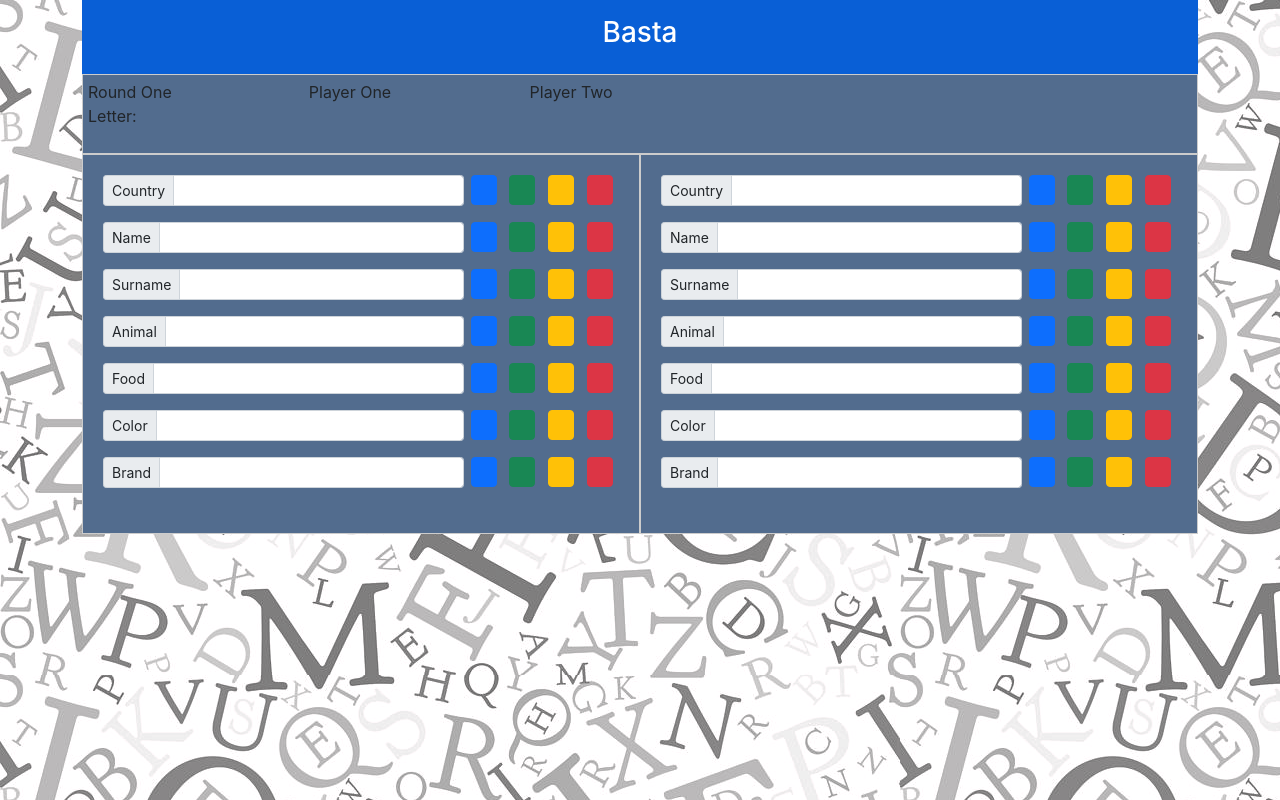
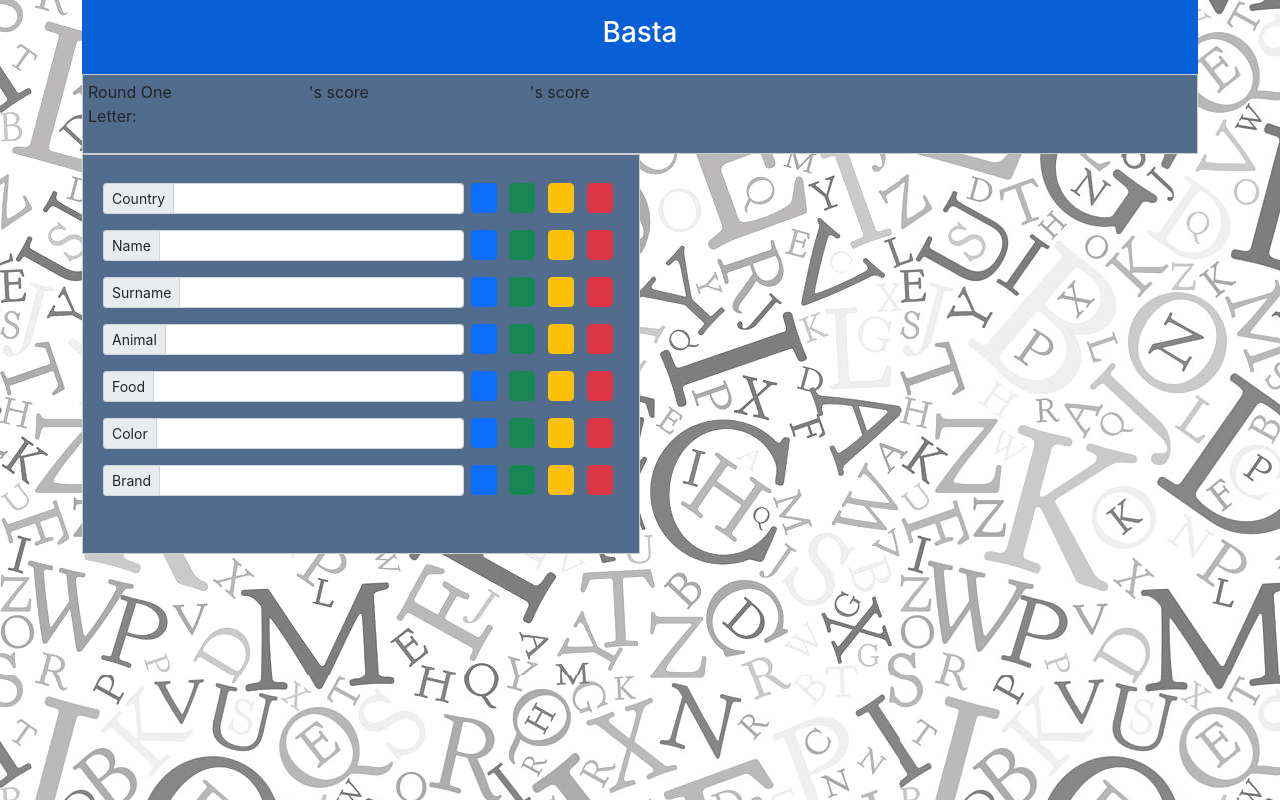
Before and after one commit to leonsuaren/basta, a React (Create React App) app: page /basta-game in a window 1280 px wide. Shown: the top 800 px of the page. Built offline with nearby package versions, Linux system fonts and the light colour scheme.

Commit message:
set times to the game for two players

```diff
--- a/src/App.css
+++ b/src/App.css
@@ -66,7 +66,7 @@ body {
 
 .bastaBoardWrapper {
   width: 100%;
-  height: 380px;
+  height: 400px;
   border: 1px solid #CCCCCC;
   background-color: #526c8e;
   padding: 20px;
--- a/src/components/basta-board/BastaBoard.jsx
+++ b/src/components/basta-board/BastaBoard.jsx
@@ -3,7 +3,7 @@ import { basicAnimationComponent } from '../../helpers/anime';
 
 import { DisplayScore } from '../../components/display-score';
 
-export const BastaBoard = () => {
+export const BastaBoard = ({ name, disabled }) => {
 
   useEffect(() => {
     basicAnimationComponent('.bastaBoardWrapper');
@@ -11,53 +11,54 @@ export const BastaBoard = () => {
 
   return (
     <div className='bastaBoardWrapper'>
+      <h2>{name}</h2>
       <form>
         <div className='bastaWordAndPoints'>
           <div className='input-group input-group-sm mb-3'>
             <span className="input-group-text" id="inputGroup-sizing-sm">Country</span>
-            <input className="form-control" />
+            <input className="form-control" disabled={disabled}/>
           </div>
           <DisplayScore />
         </div>
         <div className='bastaWordAndPoints'>
           <div className='input-group input-group-sm mb-3'>
             <span className="input-group-text" id="inputGroup-sizing-sm">Name</span>
-            <input className="form-control" />
+            <input className="form-control" disabled={disabled} />
           </div>
           <DisplayScore />
         </div>
         <div className='bastaWordAndPoints'>
           <div className='input-group input-group-sm mb-3'>
             <span className="input-group-text" id="inputGroup-sizing-sm">Surname</span>
-            <input className="form-control" />
+            <input className="form-control" disabled={disabled}/>
           </div>
           <DisplayScore />
         </div>
         <div className='bastaWordAndPoints'>
           <div className='input-group input-group-sm mb-3'>
             <span className="input-group-text" id="inputGroup-sizing-sm">Animal</span>
-            <input className="form-control" />
+            <input className="form-control" disabled={disabled}/>
           </div>
           <DisplayScore />
         </div>
         <div className='bastaWordAndPoints'>
           <div className='input-group input-group-sm mb-3'>
             <span className="input-group-text" id="inputGroup-sizing-sm">Food</span>
-            <input className="form-control" />
+            <input className="form-control" disabled={disabled}/>
           </div>
           <DisplayScore />
         </div>
         <div className='bastaWordAndPoints'>
           <div className='input-group input-group-sm mb-3'>
             <span className="input-group-text" id="inputGroup-sizing-sm">Color</span>
-            <input className="form-control" />
+            <input className="form-control" disabled={disabled}/>
           </div>
           <DisplayScore />
         </div>
         <div className='bastaWordAndPoints'>
           <div className='input-group input-group-sm mb-3'>
             <span className="input-group-text" id="inputGroup-sizing-sm">Brand</span>
-            <input className="form-control" />
+            <input className="form-control" disabled={disabled}/>
           </div>
           <DisplayScore />
         </div>
--- a/src/components/score/Score.jsx
+++ b/src/components/score/Score.jsx
@@ -18,10 +18,10 @@ export const Score = ({ round }) => {
         <div>{round.round}</div>
         <div>Letter: {round.letterToPlay}</div>
       </div>
-      <div>Player One</div>
-      <div>Player Two</div>
-      {numPlayers >= 3 ? <div>Player Three</div> : ''}
-      {numPlayers === 4 ? <div>Player Four</div> : ''}
+      <div>{round.playerOne}'s score</div>
+      <div>{round.playerTwo}'s score</div>
+      {numPlayers >= 3 ? <div>{round.playerThree}'s score</div> : ''}
+      {numPlayers === 4 ? <div>{round.playerFour}'s score</div> : ''}
     </div>
   )
 }
--- a/src/views/basta-game/BastaGame.jsx
+++ b/src/views/basta-game/BastaGame.jsx
@@ -11,13 +11,18 @@ export const BastaGame = () => {
   const lettersToPlay = bastaContext.lettersToPlay;
   const playersNames = bastaContext.playersNames;
   const [showCounter, setShowCounter] = React.useState(true);
+  const [playerOneTurn, setPlayerOneTurn] = React.useState(false);
+  const [playerTwoTurn, setPlayerTwoTurn] = React.useState(false);
+  const [playerThreeTurn, setPlayerThreeTurn] = React.useState(false);
+  const [playerFourTurn, setPlayerFourTurn] = React.useState(false);
+  const [inputDisabled, setInputDisabled] = React.useState(false);
   const [round, setRound] = React.useState({});
   const [roundOne, setRoundOne] = React.useState(
     {
       active: false,
       round: 'Round One',
       letterToPlay: lettersToPlay[0],
-      playerOne: playersNames.playerOne,
+      playerOne: [playersNames.playerOne, playerOneTurn],
       playerTwo: playersNames.playerTwo,
       playerThree: playersNames.playerThree,
       playerFour: playersNames.playerFour
@@ -48,23 +53,45 @@ export const BastaGame = () => {
 
   useEffect(() => {
     setRound(roundOne);
+    setPlayerOneTurn(true);
     setTimeout(() => {
       setShowCounter(false);
     }, 5000);
-    setTimeout(() => {
-      setRound(roundTwo)
-    }, 36000);
+    if (numPlayers === 2) {
+      setTimeout(() => {
+        setPlayerOneTurn(false);
+        setPlayerTwoTurn(true);
+        setShowCounter(true)
+      }, 35000);
+      setTimeout(() => {
+        setShowCounter(false);
+      }, 40000)
+      setTimeout(() => {
+        setPlayerOneTurn(true);
+        setPlayerTwoTurn(true);
+        setInputDisabled(true);
+      }, 70000);
+    }
+    // if (numPlayers === 3) {
+    //   setTimeout(() => {
+    //     setPlayerOneTurn(false);
+    //     setPlayerTwoTurn(true);
+    //   }, 65000);
+    // }
+    // setTimeout(() => {
+    //   setRound(roundTwo)
+    // }, 36000);
 
   }, []);
   return (
     <div>
       {showCounter && <Counter round={round} />}
-      <Score round={round}  />
+      <Score round={round} />
       <div className="bastaGameContainer">
-        <BastaBoard />
-        <BastaBoard />
-        {numPlayers >= 3 ? <BastaBoard /> : ''}
-        {numPlayers === 4 ? <BastaBoard /> : ''}
+        {playerOneTurn && <div><BastaBoard name={round.playerOne} disabled={inputDisabled} /></div>}
+        {playerTwoTurn && <div><BastaBoard name={round.playerTwo} disabled={inputDisabled} /></div>}
+        {playerThreeTurn && <div>{numPlayers >= 3 ? <BastaBoard name={round.playerThree} disabled={inputDisabled}/> : ''}</div>}
+        {playerFourTurn && <div>{numPlayers === 4 ? <BastaBoard name={round.playerFour} disabled={inputDisabled}/> : ''}</div>}
       </div>
       <div className='footerRules'>
         <ul>
```
